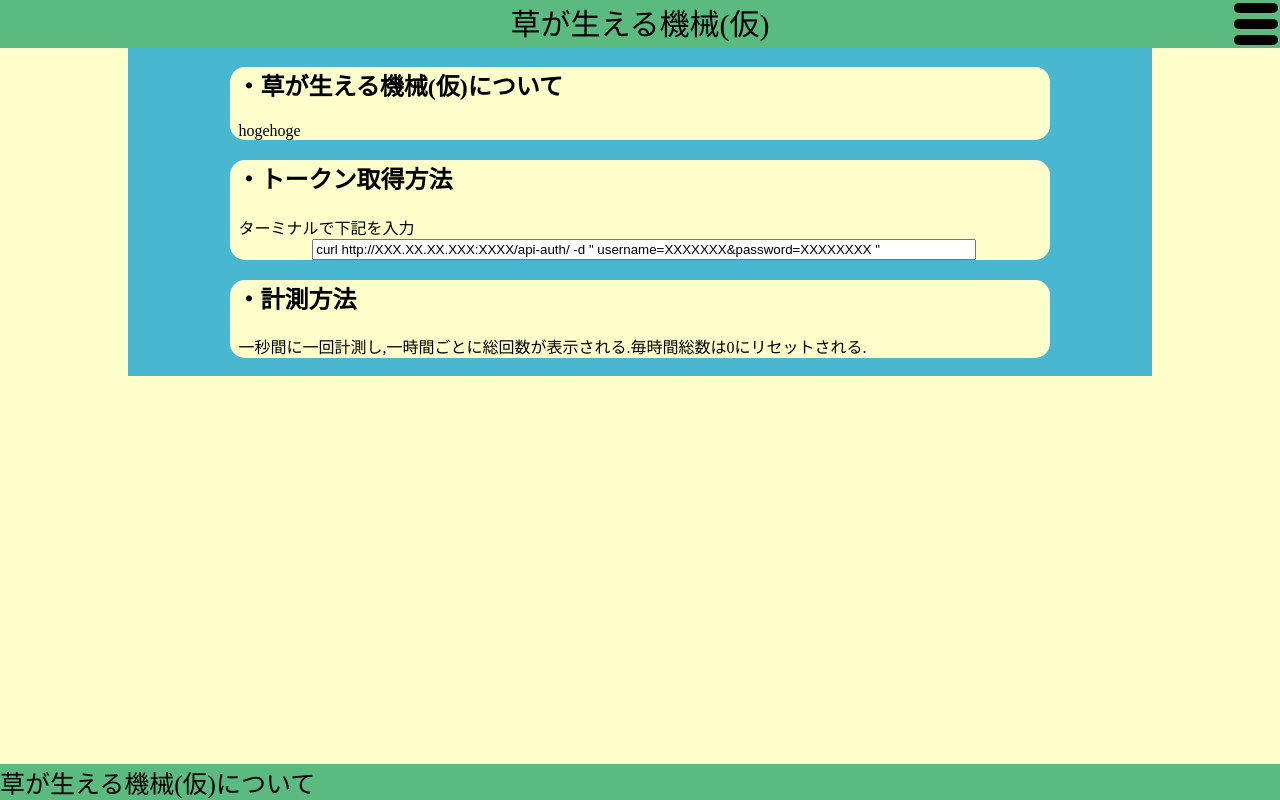
After one commit to oden-meister/kusa, a Django app: page /kusa/info/ in a window 1280 px wide. The commit adds this page. Run offline with Django 3.2, Linux system fonts and the light colour scheme.

Commit message:
見栄えとか

```diff
--- a/kusa/static/kusa/temp.css
+++ b/kusa/static/kusa/temp.css
@@ -6,6 +6,7 @@
     position: absolute;
     top:0px;
     left:0px;
+    height: 48px;
     width: 100%;
     background-color: #5bba80;
     font-size: 30px;
@@ -18,15 +19,11 @@
     right: 0px;
     height: 48px;
     width:  48px;
-    background:rgba(0,0,0,0);
-    z-index: 9999;
+    background:rgba(1,1,1,0);
+    visibility: visible;
 }
 
-.menuval{
-
-}
-
-.humb1{
+#humb1{
     position: relative;
     top: 3px;
     left:5%;
@@ -34,8 +31,9 @@
     height: 10px;
     background-color: #000000;
     border-radius: 15px 15px 15px 15px;
+    visibility: visible;
 }
-.humb2{
+#humb2{
     position: relative;
     top:9px;
     left:5%;
@@ -43,9 +41,10 @@
     height: 10px;
     background-color: #000000;
     border-radius: 15px 15px 15px 15px;
+    visibility: visible;
 }
 
-.humb3{
+#humb3{
     position: relative;
     top:15px;
     left:5%;
@@ -53,11 +52,33 @@
     height: 10px;
     background-color: #000000;
     border-radius: 15px 15px 15px 15px;
+    visibility: visible;
 }
+
+#menucontent{
+    position:absolute;
+    top:0px;
+    right:0px;
+    width:100%;
+    height:100%;
+    background-color: rgba(49,247,220,0.5);
+    visibility: hidden;
+    font-size: 30px;
+    text-align: center;
+}
+
+.menutopic{
+    position: relative;
+    left:10%;
+    width: 80%;
+    background-color: rgba(255,255,200,1);
+    border-radius: 15px 15px 15px 15px;
+}
+
 
 .value{
     position: absolute;
-    top:42px;
+    top:47px;
     left:10%;
     width:80%;
     background-color: #49b7d0;
--- a/kusa/static/kusa/temp.js
+++ b/kusa/static/kusa/temp.js
@@ -1,3 +1,52 @@
-function menuclicked(){
-window.document.getElementsByClassName("menuval").style.visibility="visible";
+window.addEventListener("load", function(event) {
+    var touchStartX;
+    var touchStartY;
+    var touchMoveX;
+    var touchMoveY;
+    // 開始時
+    window.addEventListener("touchstart", function(event) {
+        event.preventDefault();
+        // 座標の取得
+        touchStartX = event.touches[0].pageX;
+        touchStartY = event.touches[0].pageY;
+    }, false);
+
+    // 移動時
+    window.addEventListener("touchmove", function(event) {
+        event.preventDefault();
+        // 座標の取得
+        touchMoveX = event.changedTouches[0].pageX;
+        touchMoveY = event.changedTouches[0].pageY;
+    }, false);
+    // 終了時
+    window.addEventListener("touchend", function(event) {
+        // 移動量の判定
+        if (touchStartX > touchMoveX) {
+            if (touchStartX > (touchMoveX + 50)&&touchStartX-(touchMoveX+50)>150) {
+                //右から左に指が移動した場合
+                hide();
+            }
+        }else if (touchStartX < touchMoveX) {
+            if ((touchStartX + 50) < touchMoveX&&touchMoveX-(touchStartX+50)>150) {
+                //左から右に指が移動した場合
+                show();
+            }
+        }
+    }, false);
+}, false);
+
+function hide(){
+                window.document.getElementById("menucontent").style.visibility="visible"
+                window.document.getElementById("amenu").style.visibility="hidden"
+                window.document.getElementById("humb1").style.visibility="hidden";
+                window.document.getElementById("humb2").style.visibility="hidden";
+                window.document.getElementById("humb3").style.visibility="hidden";
 }
+
+function show(){
+                window.document.getElementById("menucontent").style.visibility="hidden"
+                window.document.getElementById("amenu").style.visibility="visible";
+                window.document.getElementById("humb1").style.visibility="visible";
+                window.document.getElementById("humb2").style.visibility="visible";
+                window.document.getElementById("humb3").style.visibility="visible";
+}
--- a/kusa/templates/kusa/base.html
+++ b/kusa/templates/kusa/base.html
@@ -6,15 +6,18 @@
     <link rel="stylesheet" href="{% static "kusa/temp.css" %}" type="text/css">
     <script type="text/javascript" language="JavaScript" src="{% static "kusa/temp.js" %}"></script>
     <title>{% block title %}{% endblock %}</title>
-    <script type="text/javascript">
-        window.document.getElementsByClassName("menuval").style.visibility="hidden";
-        window.document.getElementsByClassName("menu").onclick=menuclicked();
-    </script>
 </head>
 <body class="bg">
-<div class="title">草が生える機械(仮)</div>
+<div class="title">草が生える機械(仮)<div class="menu"  id="amenu" onclick="hide();"><div id="humb1"></div><div id="humb2"></div><div id="humb3"></div></div></div>
 <div class="value">
     {% block content %}{% endblock %}
 </div>
+<div id="menucontent"><br>
+    <a href="{% url 'kusa:index' %}"><div class="menutopic">トップページ</div></a><br>
+    <a href="{% url 'kusa:info' %}"><div class="menutopic">草が生える機械について</div></a><br>
+    <a href="{% url 'kusa:pk' %}"><div class="menutopic">ラズベリーパイリスト</div></a><br>
+    <a href="dummy"><div class="menutopic">管理ページ</div></a><br>
+    <div class="menutopic" onclick="show();">閉じる</div>
+</div>
 </body>
 </html>
--- /dev/null
+++ b/kusa/templates/kusa/info.html
@@ -0,0 +1,20 @@
+{% extends 'kusa/base.html' %}
+{% load static %}
+{% block title %}KUSA{% endblock %}
+{% block content %}
+    <div class="topic">
+        <h2>&nbsp・草が生える機械(仮)について</h2>
+        &nbsp&nbsphogehoge
+    </div>
+    <div class="topic">
+        <h2>&nbsp・トークン取得方法</h2>
+        &nbsp&nbspターミナルで下記を入力
+        <input type="text" readonly="readonly" style="position: relative;left:10%;width: 80%;"  value="curl http://XXX.XX.XX.XXX:XXXX/api-auth/ -d &quot username=XXXXXXX&password=XXXXXXXX &quot">
+    </div>
+    <div class="topic">
+        <h2>&nbsp・計測方法</h2>
+        &nbsp&nbsp一秒間に一回計測し,一時間ごとに総回数が表示される.毎時間総数は0にリセットされる.
+    </div>
+    <br>
+    <div class="foot">草が生える機械(仮)について</div>
+{% endblock %}
--- a/kusa/templates/kusa/rasplist.html
+++ b/kusa/templates/kusa/rasplist.html
@@ -6,7 +6,7 @@
         <div class="topic">
         <ul>
             {% for raspberry in latest_raspb_list %}
-                <li><h2><a href="/kusa/raspsp/{{ raspberry.id }}/">{{raspberry.raspid}}</a></h2></li>
+                <li><h1><a href="/kusa/raspsp/{{ raspberry.id }}/">{{raspberry.raspid}}</a></h1></li>
             {% endfor %}
         </ul>
         </div>
@@ -15,5 +15,5 @@
             <p>No polls are available.</p>
         </div>
     {% endif %}
-    <div class="foot">ラズベリーパイリスト<a href="../" style="position: fixed;bottom: 0px;right: 0px; font-size: 25px;">トップページへ</a></div>
+    <div class="foot">ラズベリーパイリスト</div>
 {% endblock %}
--- a/kusa/urls.py
+++ b/kusa/urls.py
@@ -8,8 +8,11 @@ router.register(r'raspberrys',raspberryViewSet)
 router.register(r'SmileIs',SmileIViewSet)
 router.register(r'SmileSs',SmileSViewSet)
 
+app_name='kusa'
+
 urlpatterns=[
     path('', views.index, name='index'),
+    path("info/",views.info,name='info'),
     path('rasplist/',views.raspid,name='pk'),
     path('raspsp/<int:pk>/',views.raspsp,name='raspsp'),
 ]
--- a/kusa/views.py
+++ b/kusa/views.py
@@ -8,8 +8,11 @@ from .serializer import raspberrySerializer,SmileISerializer,SmileSSerializer
 def index(request):
     return render(request,'kusa/index.html')
 
+def info(request):
+    return render(request,'kusa/info.html')
+
 def raspid(request):
-    latest_raspb_list=raspberry.objects.order_by('-pub_date')[:5]
+    latest_raspb_list=raspberry.objects.order_by('-pub_date')
     context={'latest_raspb_list':latest_raspb_list}
     return render(request, 'kusa/rasplist.html', context)
 
--- a/oden/settings.py
+++ b/oden/settings.py
@@ -25,7 +25,7 @@ SECRET_KEY = 'eqo%l6l(@(6k$07rf$r83%+d!aicx6ht$zm53bs1^0==e14=jj'
 # SECURITY WARNING: don't run with debug turned on in production!
 DEBUG = True
 
-ALLOWED_HOSTS = ['localhost','127.0.0.1','172.18.44.199',]
+ALLOWED_HOSTS = ['localhost','127.0.0.1','192.168.3.13',]
 
 # Application definition
 
--- a/oden/urls.py
+++ b/oden/urls.py
@@ -20,7 +20,7 @@ from kusa.urls import router as raspberry_router
 from rest_framework_jwt.views import obtain_jwt_token
 
 urlpatterns = [
-    path('kusa/',include('kusa.urls')),
+    path('kusa/',include('kusa.urls',namespace='kusa')),
     path('admin/', admin.site.urls),
     url(r'^api/', include(raspberry_router.urls)),
     url(r'^api-auth/',obtain_jwt_token),
```
Also changed, not shown: kusa/templates/kusa/raspsp.html (+4 -4 lines).
